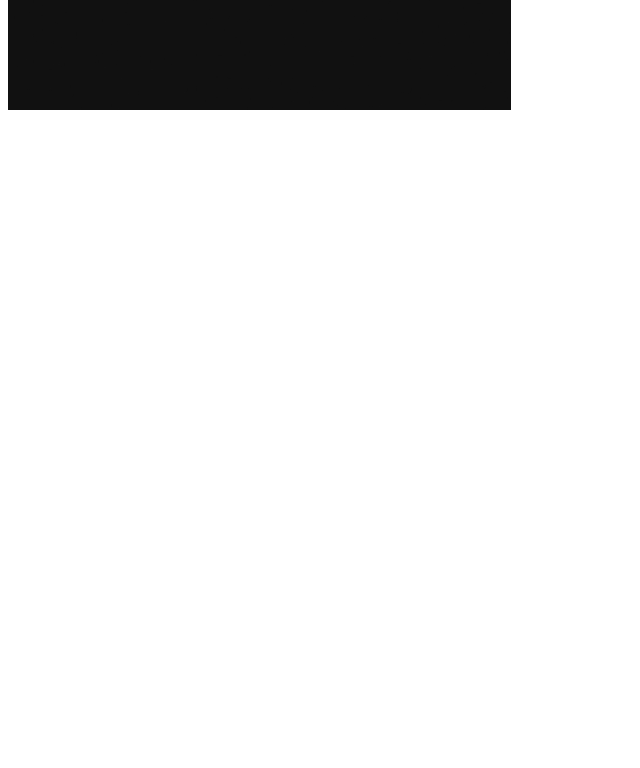
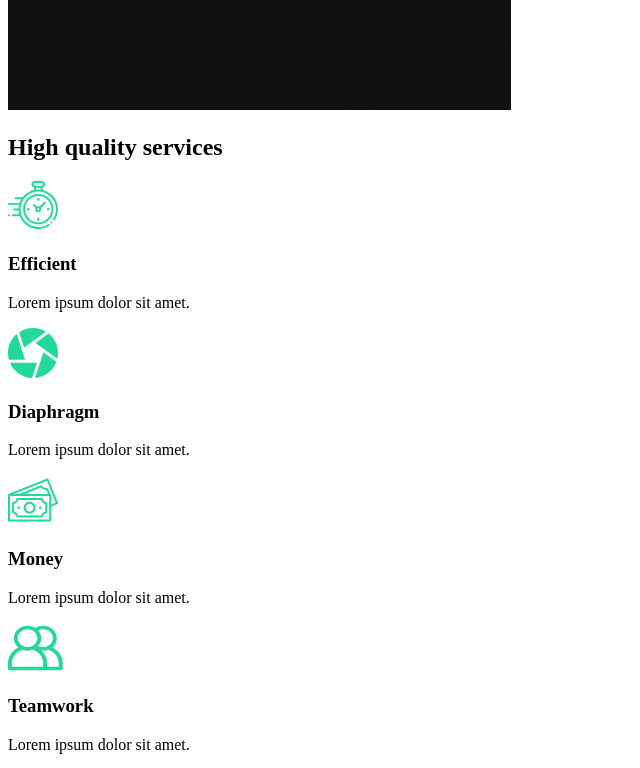
Before and after one commit to mjordanmsci/React-Portfolio-Tutorial, a React (Create React App) app in the folder capture/: page / in a window 1280 px wide. Shown: the part 860-1628 px from the top of the page, without its empty margins (0-640 px from the left). Before the commit the page ends 982 px from the top, so only its background shows below. Built offline with nearby package versions, Linux system fonts and the light colour scheme.

Commit message:
Updated AboutUs.js and ServiceSections.js

```diff
--- /dev/null
+++ b/capture/src/components/ServiceSections.js
@@ -0,0 +1,52 @@
+import React from 'react';
+//IMport Icons
+import clock from '../img/clock.svg';
+import diaphragm from '../img/diaphragm.svg';
+import money from '../img/money.svg';
+import teamwork from '../img/teamwork.svg';
+import home2 from '../img/home2.png';
+
+const ServiceSections = () => {
+  return (
+    <div className="services">
+      <div className="description">
+        <h2>High <span class='purple'>quality</span> services</h2>
+        <div className="cards">
+          <div className="card">
+            <div className="icon">
+              <img src={clock} alt=""/>
+              <h3>Efficient</h3>
+            </div>
+            <p>Lorem ipsum dolor sit amet.</p>
+          </div>
+          <div className="card">
+            <div className="icon">
+              <img src={diaphragm} alt=""/>
+              <h3>Diaphragm</h3>
+            </div>
+            <p>Lorem ipsum dolor sit amet.</p>
+          </div>
+          <div className="card">
+            <div className="icon">
+              <img src={money} alt=""/>
+              <h3>Money</h3>
+            </div>
+            <p>Lorem ipsum dolor sit amet.</p>
+          </div>
+          <div className="card">
+            <div className="icon">
+              <img src={teamwork} alt=""/>
+              <h3>Teamwork</h3>
+            </div>
+            <p>Lorem ipsum dolor sit amet.</p>
+          </div>
+        </div>
+      </div>
+      <div className="image">
+        <img src={home2} alt=""/>
+      </div>
+    </div>
+  )
+}
+
+export default ServiceSections;
--- a/capture/src/pages/AboutUs.js
+++ b/capture/src/pages/AboutUs.js
@@ -1,9 +1,13 @@
 import React from 'react';
 import AboutSection from '../components/AboutSection';
+import ServiceSections from '../components/ServiceSections';
 
 const AboutUs = () => {
   return (
-    <AboutSection />
+  <>
+  <AboutSection />
+    <ServiceSections />
+  </>
   )
 }
 
```
